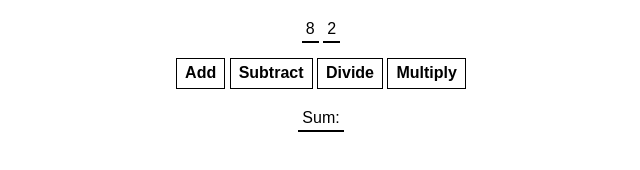
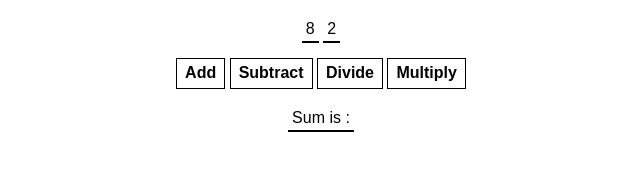
Before and after one commit to nhanngo2720/Simple_calculator, a website built with Vite: page index.html in a window 1280 px wide. Shown: the full height of the page, 319-959 px from the left. Built offline with nearby package versions, Linux system fonts and the light colour scheme.

Commit message:
update sum title
add "is"

```diff
--- a/index.html
+++ b/index.html
@@ -11,7 +11,7 @@
         <button id="divide" onclick="divide()">Divide</button>
         <button id="multiply" onclick="multiply()">Multiply</button>
         <br>
-        <span id="sum-el">Sum: </span>
+        <span id="sum-el">Sum is : </span>
         <script src="index.js"></script>
     </body>
 </html>
```
